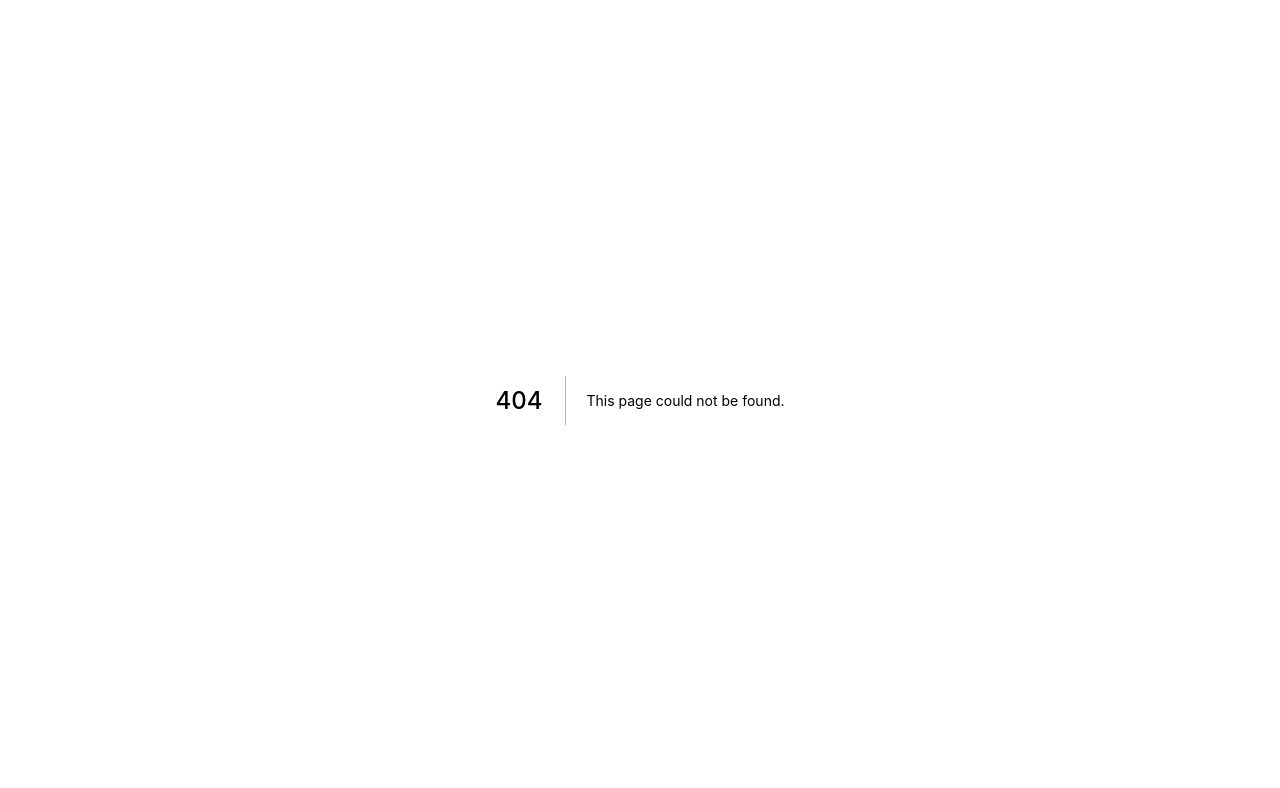
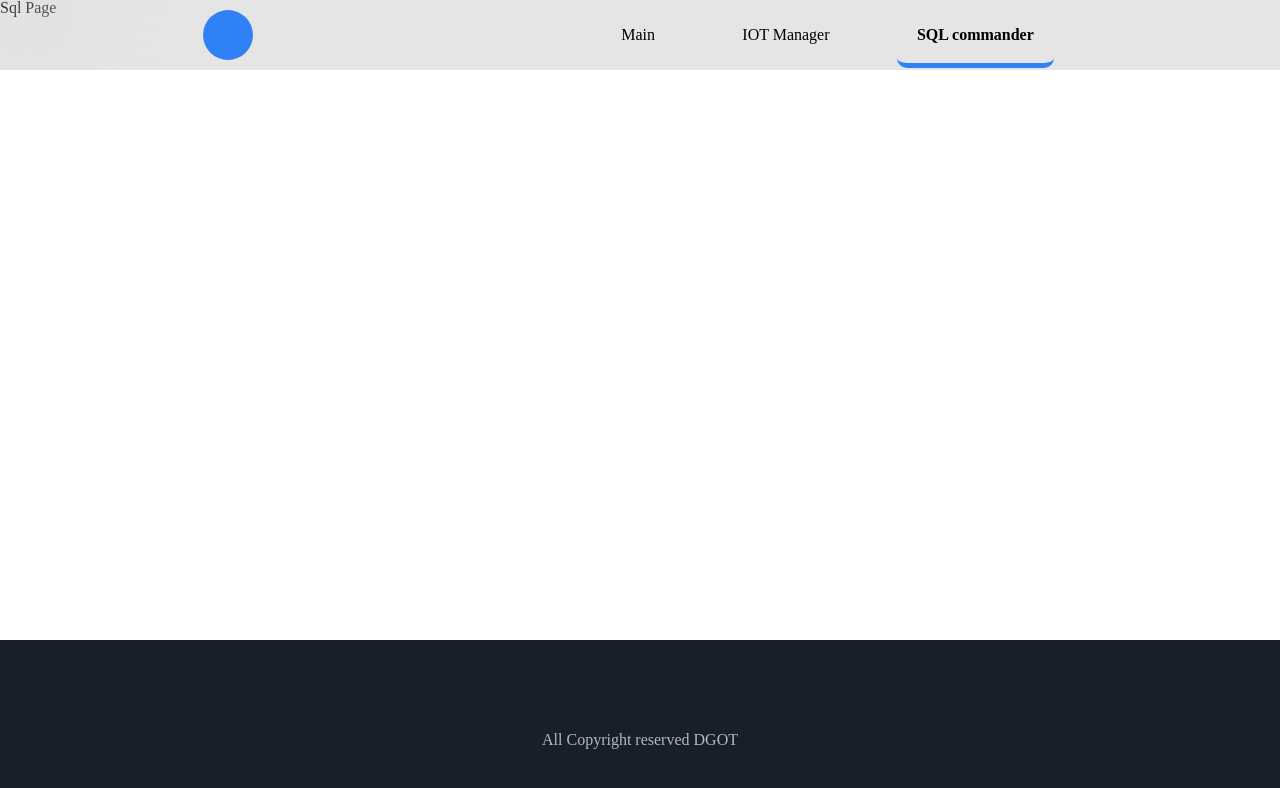
Before and after one commit to Hong-JunHyeok/2021_DGSW_Hackathon, a Next.js app: page /sql in a window 1280 px wide. Before the commit this address had no page. Shown: the top 788 px of the page. Built offline with nearby package versions, Linux system fonts and the light colour scheme.

Commit message:
ADD: Redux & Redux-saga setting

```diff
--- a/components/AppLayout/index.tsx
+++ b/components/AppLayout/index.tsx
@@ -16,10 +16,10 @@ const AppLayout: FC = ({ children }) => {
             <li className={"/" === pathname ? "active" : ""}>
               <Link href="/">Main</Link>
             </li>
-            <li>
-              <Link href="/manager">IOT Manager</Link>
+            <li className={"/manage" === pathname ? "active" : ""}>
+              <Link href="/manage">IOT Manager</Link>
             </li>
-            <li>
+            <li className={"/sql" === pathname ? "active" : ""}>
               <Link href="/sql">SQL commander</Link>
             </li>
           </ul>
--- a/components/AppLayout/styles.tsx
+++ b/components/AppLayout/styles.tsx
@@ -29,7 +29,9 @@ export const NavBar = styled.header`
       align-items: center;
       .active {
         font-weight: bold;
-        border-bottom: 5px solid #3181f6;
+        a {
+          border-bottom: 5px solid #3181f6;
+        }
       }
       li > a {
         padding: 20px;
--- a/package.json
+++ b/package.json
@@ -21,8 +21,12 @@
     "@types/styled-components": "^5.1.11",
     "babel-plugin-styled-components": "^1.13.1",
     "next": "^11.0.1",
+    "next-redux-wrapper": "^7.0.2",
     "react": "^17.0.2",
     "react-dom": "^17.0.2",
+    "redux": "^4.1.0",
+    "redux-devtools-extension": "^2.13.9",
+    "redux-saga": "^1.1.3",
     "styled-components": "^5.3.0",
     "styled-reset": "^4.3.4"
   },
--- /dev/null
+++ b/pages/sql.tsx
@@ -0,0 +1,8 @@
+import React from "react";
+import AppLayout from "../components/AppLayout";
+
+const Sql = () => {
+  return <AppLayout>Sql Page</AppLayout>;
+};
+
+export default Sql;
--- /dev/null
+++ b/sagas/index.ts
@@ -0,0 +1,5 @@
+import { all, fork } from "redux-saga/effects";
+
+export default function* rootSaga() {
+  yield all([]);
+}
```
Also changed, not shown: pages/manage.tsx (added, +8 -0 lines), reducers/index.ts (added, +14 -0 lines), store/configureStore.ts (added, +27 -0 lines), types/redux.d.ts (added, +9 -0 lines), 1 other file (tests, documents, lock files or other folders).
